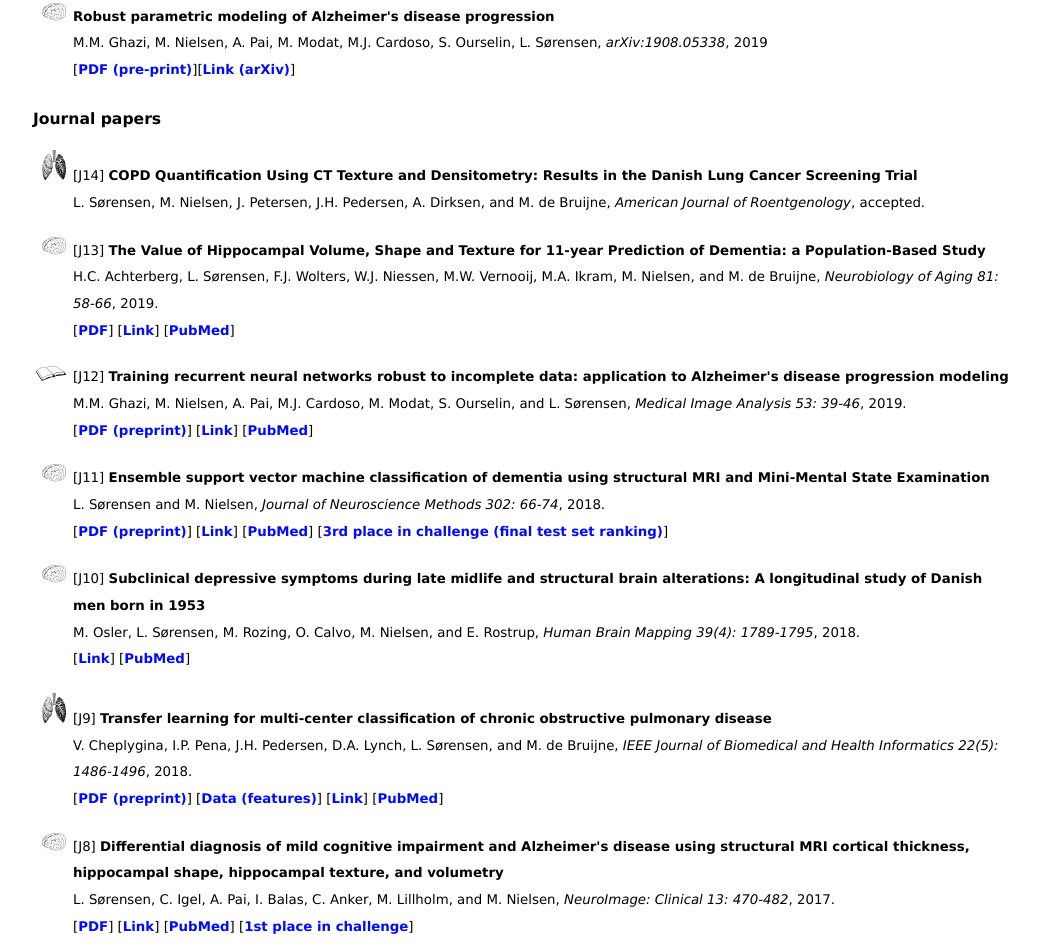
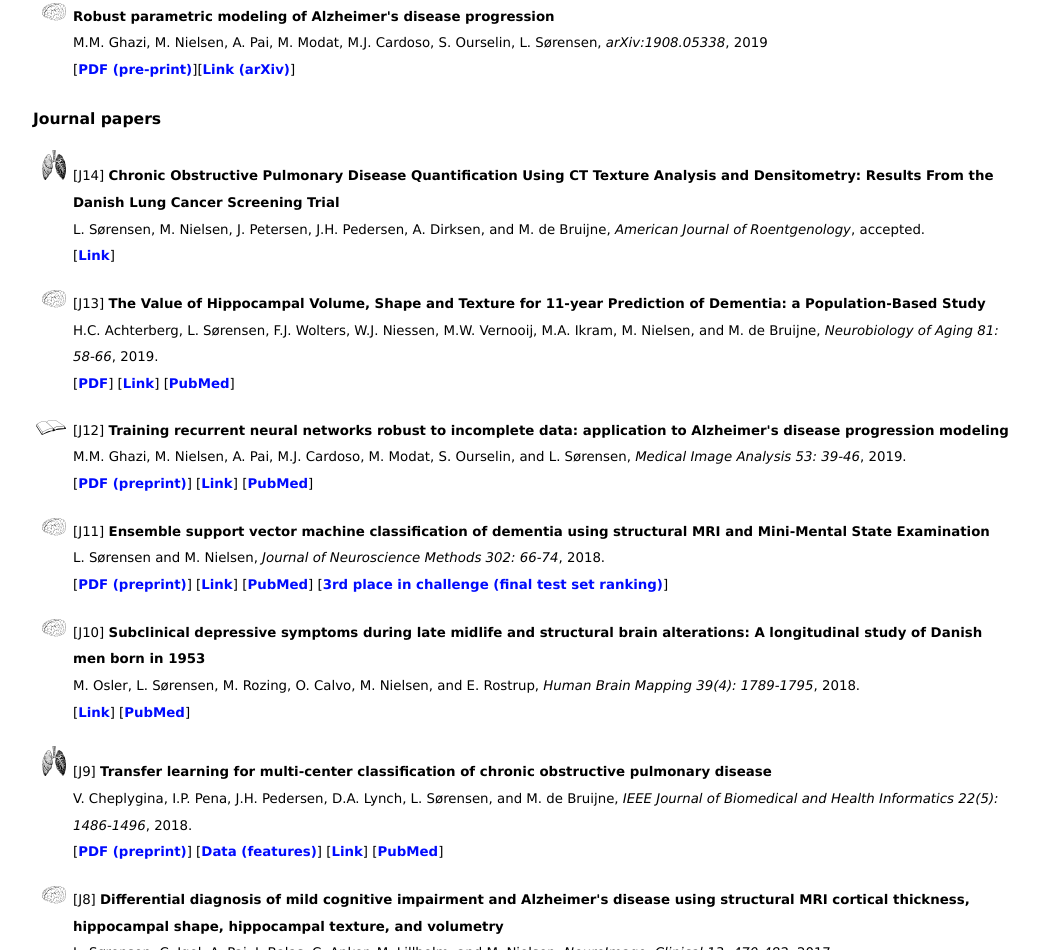
Before and after one commit to lauge-soerensen/lauge-soerensen.github.io, a plain HTML site: page index.html in a window 1280 px wide. Shown: the part 1027-1977 px from the top of the page, without its empty margins (117-1156 px from the left). Drawn offline with Linux system fonts and the light colour scheme.

Commit message:
updated AJR info

```diff
--- a/index.html
+++ b/index.html
@@ -68,8 +68,9 @@
 
 <ul>
   <li class="lungs">[J14]
-		<b>COPD Quantification Using CT Texture and Densitometry: Results in the Danish Lung Cancer Screening Trial</b><br>
-		L. S&oslash;rensen, M. Nielsen, J. Petersen, J.H. Pedersen, A. Dirksen, and M. de Bruijne, <i>American Journal of Roentgenology</i>, accepted.
+	<b>Chronic Obstructive Pulmonary Disease Quantification Using CT Texture Analysis and Densitometry: Results From the Danish Lung Cancer Screening Trial</b><br>
+		L. S&oslash;rensen, M. Nielsen, J. Petersen, J.H. Pedersen, A. Dirksen, and M. de Bruijne, <i>American Journal of Roentgenology</i>, accepted.<br>
+		[<a href="https://www.ajronline.org/doi/abs/10.2214/AJR.19.22300">Link</a>]
 	</li>
 	<li class="brain">[J13]
 	  <b>The Value of Hippocampal Volume, Shape and Texture for 11-year Prediction of Dementia: a Population-Based Study</b><br>
```
